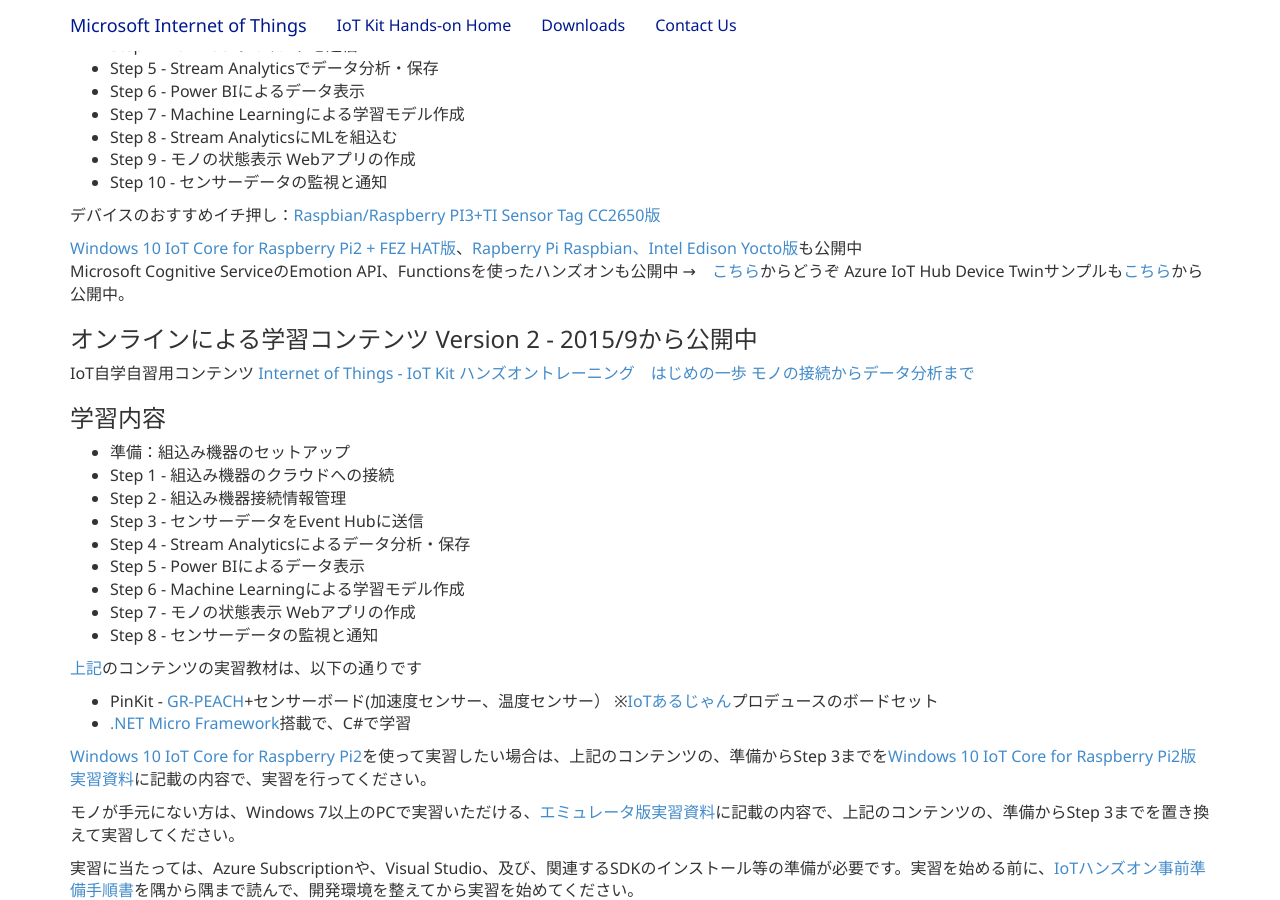
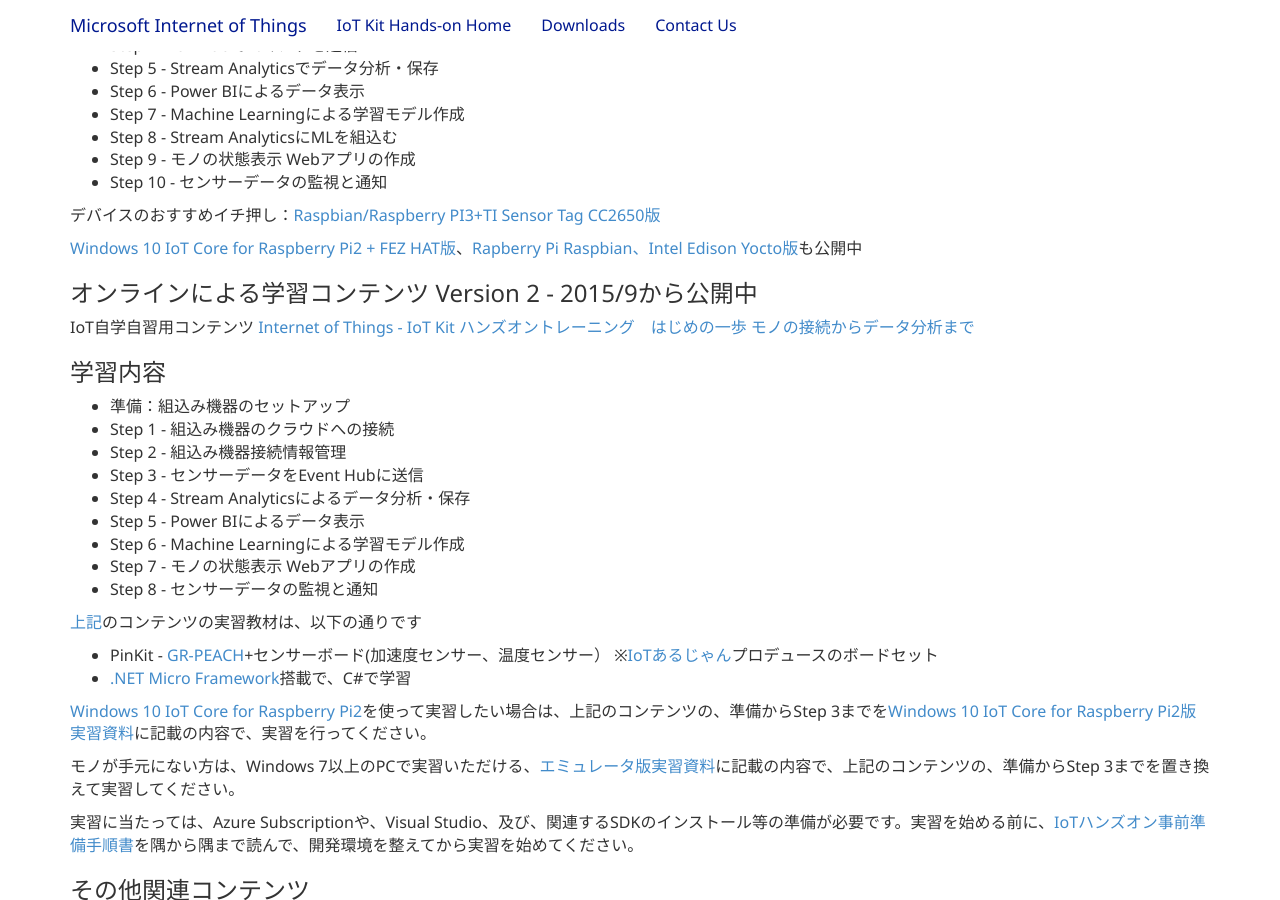
Before and after one commit to ms-iotkithol-jp/ms-iotkithol-jp.github.io, a Jekyll site: the page built from LetsBegin.md, in a window 1280 px wide and 900 px high, scrolled down 481 px. Built offline with Jekyll 4.4.1, drawn with Linux system fonts in a browser that asks for light colours.

Commit message:
Update unlinked link

```diff
--- a/LetsBegin.md
+++ b/LetsBegin.md
@@ -17,7 +17,7 @@
 コンテンツは[こちら](http://github.com/ms-iotkithol-jp/IoTKitHoLV4)からどうぞ
 
 ### オンラインによる学習コンテンツ Version 3 - 2016/2から公開中
-IoT自学自習用コンテンツ [Internet of Things - IoT Kit ハンズオントレーニング　はじめの一歩 モノの接続からデータ分析まで](https://1drv.ms/f/s!Aihe6QsTtyqct5NLyb3wWWm_Xptk1g)
+IoT自学自習用コンテンツ [Internet of Things - IoT Kit ハンズオントレーニング　はじめの一歩 モノの接続からデータ分析まで](https://1drv.ms/p/s!Aihe6QsTtyqcttc9uDPiHs3BkUaaKA?e=oOa24E)
 
 
 ### 学習内容
@@ -34,12 +34,10 @@
 * Step 9 - モノの状態表示 Webアプリの作成
 * Step 10 - センサーデータの監視と通知
 
-デバイスのおすすめイチ押し：[Raspbian/Raspberry PI3+TI Sensor Tag CC2650版](https://1drv.ms/f/s!Aihe6QsTtyqct5NLyb3wWWm_Xptk1g)
+デバイスのおすすめイチ押し：[Raspbian/Raspberry PI3+TI Sensor Tag CC2650版](https://1drv.ms/p/s!Aihe6QsTtyqcttc8FlfGYobczcL6xQ?e=2UcVGS)
 
 
-[Windows 10 IoT Core for Raspberry Pi2 + FEZ HAT版](http://aka.ms/IoTKitHoLV3OnRFH)、[Rapberry Pi Raspbian、Intel Edison Yocto版](https://doc.co/mtf3bT)も公開中
-Microsoft Cognitive ServiceのEmotion API、Functionsを使ったハンズオンも公開中 →　[こちら](https://doc.co/R6yBnE)からどうぞ
-Azure IoT Hub Device Twinサンプルも[こちら](https://github.com/ms-iotkithol-jp/DeviceTwinSample)から公開中。
+[Windows 10 IoT Core for Raspberry Pi2 + FEZ HAT版](https://1drv.ms/p/s!Aihe6QsTtyqct-I4agkSVTl4p6Vfsg?e=n2aFXZ)、[Rapberry Pi Raspbian、Intel Edison Yocto版](https://1drv.ms/p/s!Aihe6QsTtyqct-I5sJ0lX_uUiEpz_A?e=G5rpi6)も公開中
 
 ### オンラインによる学習コンテンツ Version 2 - 2015/9から公開中
 IoT自学自習用コンテンツ [Internet of Things - IoT Kit ハンズオントレーニング　はじめの一歩 モノの接続からデータ分析まで](http://aka.ms/IoTKitHoLV2On)
```
